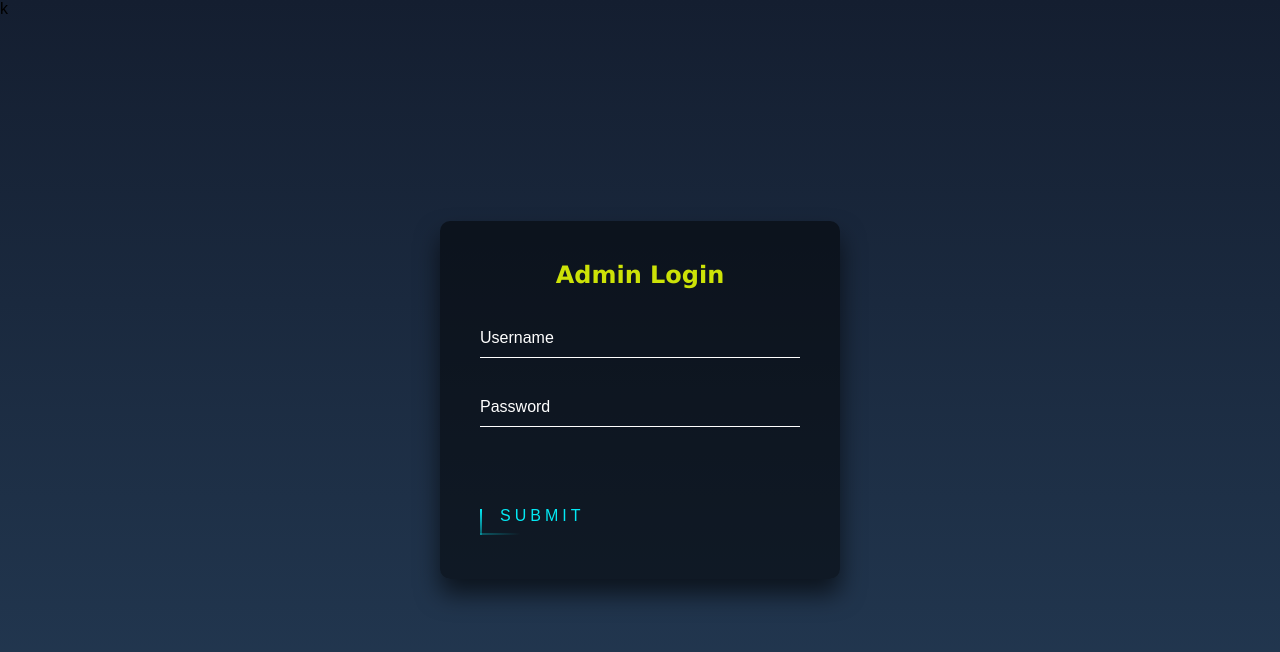
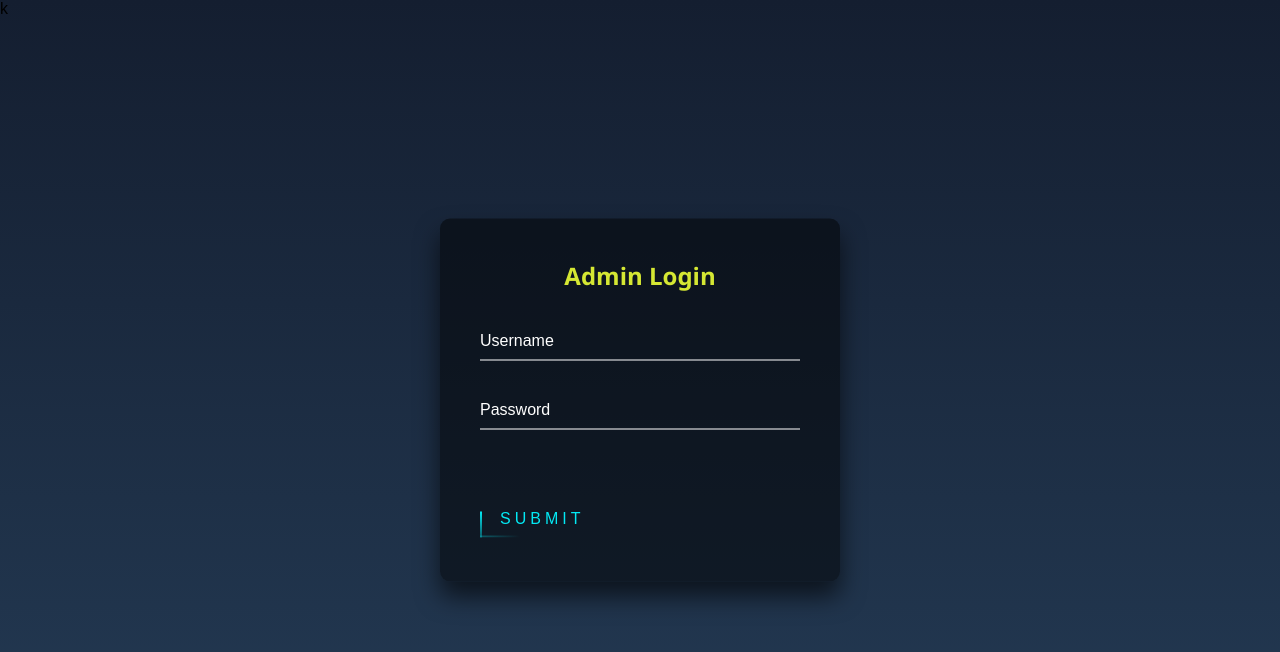
Before and after one commit to DhaanuI/Snips-Spikes, a plain HTML site: page Frontend/html/admin.html in a window 1280 px wide. Both pictures are taken after a click on the link "SUBMIT". Drawn offline with Linux system fonts and the light colour scheme.

Commit message:
Font Family Changed

```diff
--- a/Frontend/css/admin.css
+++ b/Frontend/css/admin.css
@@ -24,9 +24,9 @@ body {
 .login-box h2 {
   margin: 0 0 30px;
   padding: 0;
-  color: #cce207;
+  color: #d5e733;
   text-align: center;
-  font-family: Verdana, Geneva, Tahoma, sans-serif;
+  font-family:'Segoe UI', Tahoma, Geneva, Verdana, sans-serif;
 }
 
 .login-box .user-box {
--- a/Frontend/scripts/admin.js
+++ b/Frontend/scripts/admin.js
@@ -7,7 +7,7 @@ const Password = document.querySelector('#password');
 
 
 SubmitButton.addEventListener('click', () =>{
-    UserName.value == "admin" && Password.value == "dobaramatpuchna" ?
+    UserName.value == "admin" && Password.value == "hairsalon" ?
     (alert('Welcome Admin'), (UserName.value="", Password.value="")) :
     alert('Wrong Credentials');
 })
```
